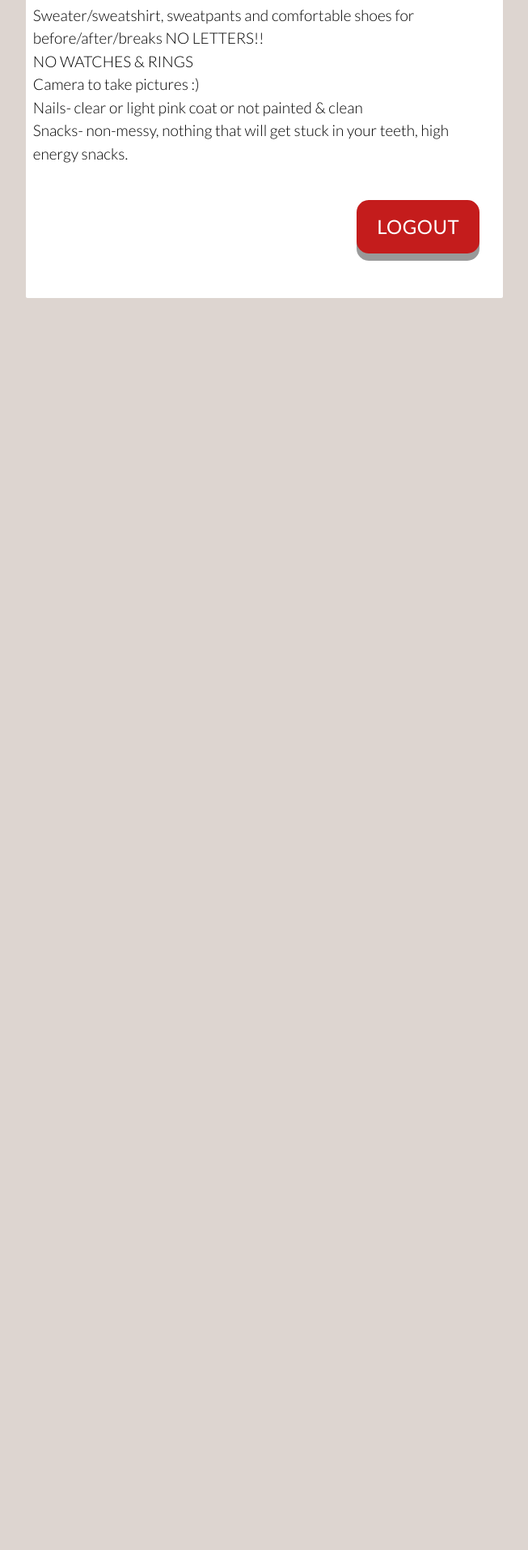
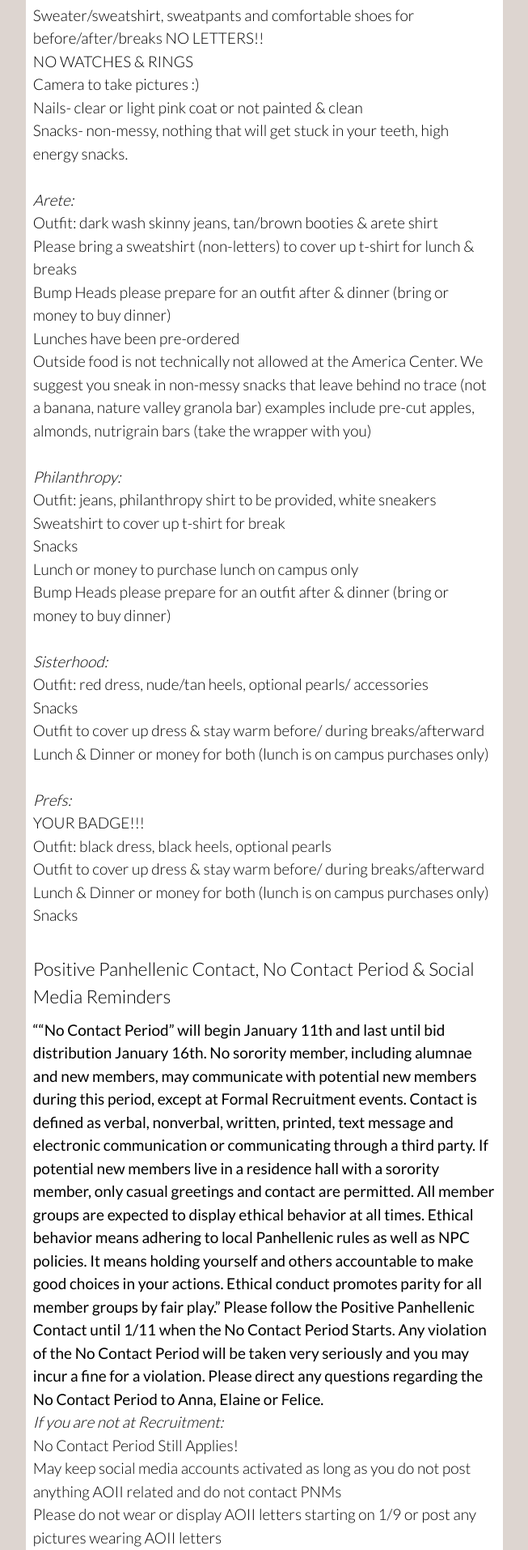
Before and after one commit to elainecole/aoii-recruitment, a Django app: page /attire in a window 1280 px wide. Shown: the part 1931-3845 px from the top of the page at 81% size, without its empty margins (313-966 px from the left). Before the commit the page ends 2299 px from the top, so only its background shows below. Run offline with Django 3.2, Linux system fonts and the light colour scheme; a user stored in the database is signed in; tables that the repository leaves empty hold one stand-in row (values such as "Sample post"); style sheets or scripts are compiled from the project's sources.

Commit message:
update website

```diff
--- a/webapp/templates/partials/outfit/outfit_base.html
+++ b/webapp/templates/partials/outfit/outfit_base.html
@@ -97,9 +97,60 @@
                                     NO WATCHES &amp; RINGS<br>
                                     Camera to take pictures :)<br>
                                     Nails- clear or light pink coat or not painted &amp; clean<br>
-                                    Snacks- non-messy, nothing that will get stuck in your teeth, high energy snacks. <br>
+                                    Snacks- non-messy, nothing that will get stuck in your teeth, high energy snacks. <br><br>
+                                    <em>Arete: </em><br>
+                                    Outfit: dark wash skinny jeans, tan/brown booties &amp; arete shirt <br>
+                                    Please bring a sweatshirt (non-letters) to cover up t-shirt for lunch &amp; breaks <br>
+                                    Bump Heads please prepare for an outfit after &amp; dinner (bring or money to buy dinner) <br>
+                                    Lunches have been pre-ordered <br>
+                                    Outside food is not technically not allowed at the America Center. We suggest you sneak in non-messy snacks that leave behind no trace  (not a banana, nature valley granola bar) examples include  pre-cut apples,  almonds, nutrigrain bars (take the wrapper with you) <br><br>
 
-                                </p>
+                                    <em>Philanthropy:</em><br>
+                                    Outfit: jeans, philanthropy shirt to be provided, white sneakers<br>
+                                    Sweatshirt to cover up t-shirt for break<br>
+                                    Snacks<br>
+                                    Lunch or money to purchase lunch on campus only <br>
+                                    Bump Heads please prepare for an outfit after &amp; dinner (bring or money to buy dinner) <br><br>
+
+                                    <em>Sisterhood:</em><br>
+                                    Outfit: red dress, nude/tan heels, optional pearls/ accessories <br>
+                                    Snacks<br>
+                                    Outfit to cover up dress &amp; stay warm before/ during breaks/afterward<br>
+                                    Lunch  &amp; Dinner or money for both (lunch is on campus purchases only)<br><br>
+
+                                    <em>Prefs:</em><br>
+                                    YOUR BADGE!!! <br>
+                                    Outfit: black dress, black heels, optional pearls <br>
+                                    Outfit to cover up dress &amp; stay warm before/ during breaks/afterward<br>
+                                    Lunch &amp; Dinner or money for both (lunch is on campus purchases only)<br>
+                                    Snacks<br><br>
+                                </div>
+                            </div>
+                                    <div class="subtitle-lato">
+                                        <div style="margin-bottom: 8px; margin-top: 6px;">
+                                            <big>Positive Panhellenic Contact, No Contact Period &amp; Social Media Reminders</big>
+                                        </div>
+                                        <div style="margin-top: 10px;">
+                                            <strong>““No Contact Period” will begin January 11th and last until bid distribution January 16th. No sorority member, including alumnae and new members, may communicate with potential new members during this period, except at Formal Recruitment events. Contact is defined as verbal, nonverbal, written, printed, text message and electronic communication or communicating through a third party. If potential new members live in a residence hall with a sorority member, only casual greetings and contact are permitted. All member groups are expected to display ethical behavior at all times. Ethical behavior means adhering to local Panhellenic rules as well as NPC policies. It means holding yourself and others accountable to make good choices in your actions. Ethical conduct promotes parity for all member groups by fair play.”
+                                            Please follow the Positive Panhellenic Contact until 1/11 when the No Contact Period Starts. Any violation of the No Contact Period will be taken very seriously and you may incur a fine for a violation. Please direct any questions regarding the No Contact Period to Anna, Elaine or Felice. </strong>
+                                        </div>
+                                        <div class="paragraph">
+                                            <p>
+                                                <em>If you are not at Recruitment:</em><br>
+                                                No Contact Period Still Applies! <br>
+                                                May keep social media accounts activated as long as you do not post anything AOII related and do not contact PNMs <br>
+                                                Please do not wear or display AOII letters starting on 1/9 or post any pictures wearing AOII letters<br><br>
+
+                                                <em>If you are at Recruitment: </em><br>
+                                                You may not wear or display letters starting with your journey back to St. Louis on 1/8 or 1/9 <br>
+                                                We will be deactivating our Facebooks as a chapter on 1/9 or when you return for recruitment if you are arriving on a later day<br>
+                                                No other social media public posting is permitted (ex: Instagram posts, Snapchat stories)<br><br>
+                                                <strong>No Contact Period applies for every interaction including private social media (ex: direct message). No posting on sites/ apps like Yik Yak, Houseparty.  <br>
+                                                No talking to PNMs—if needed (i.e. you live together) keep conversation to necessity basis<br>
+                                                Recruitment week, including Bid Day is dry (no alcohol consumption)<br>
+                                            </p>
+                                        </div>
+                                    </div>
                             </div>
                         </div>
                     </div>
```
